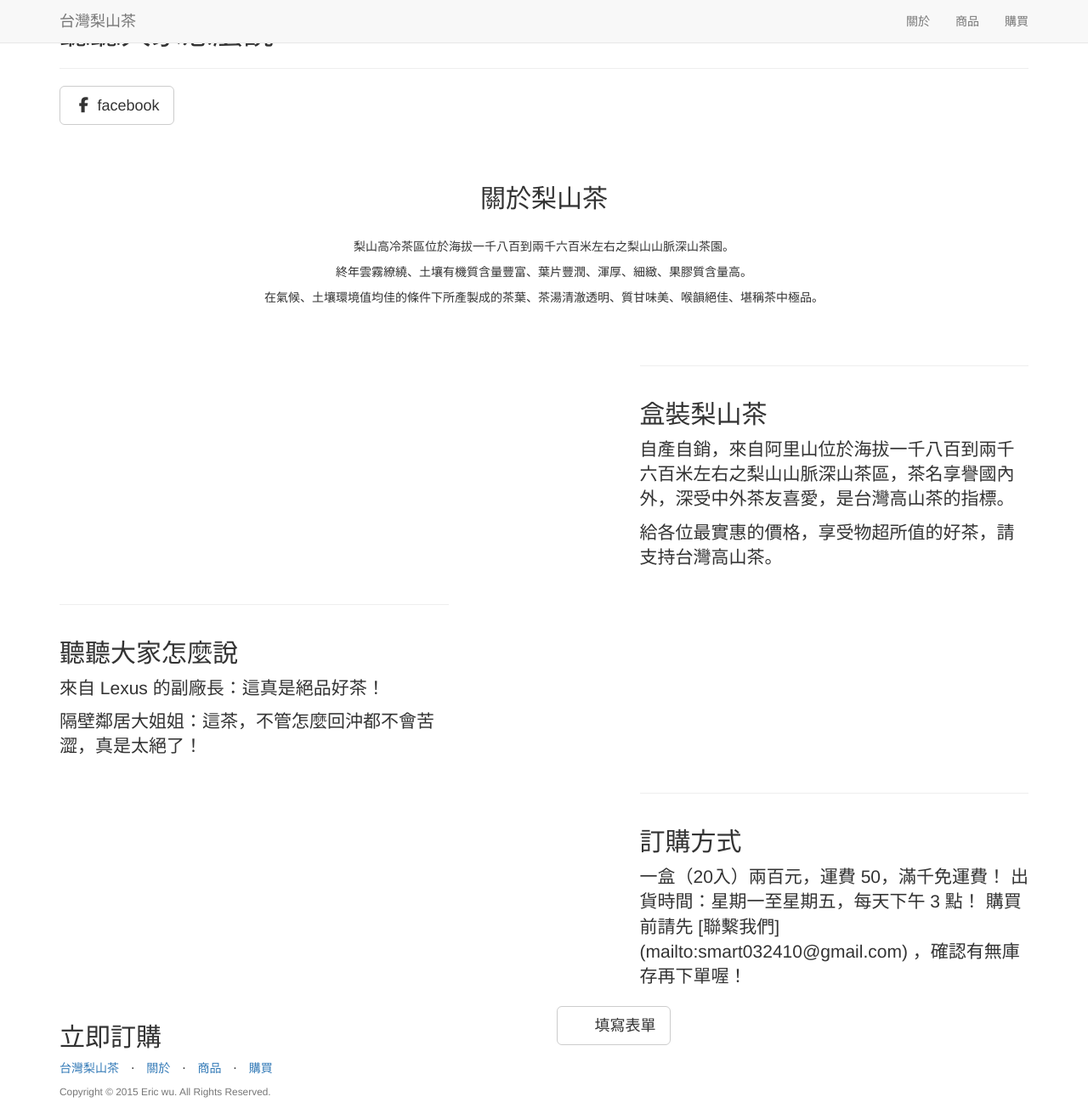
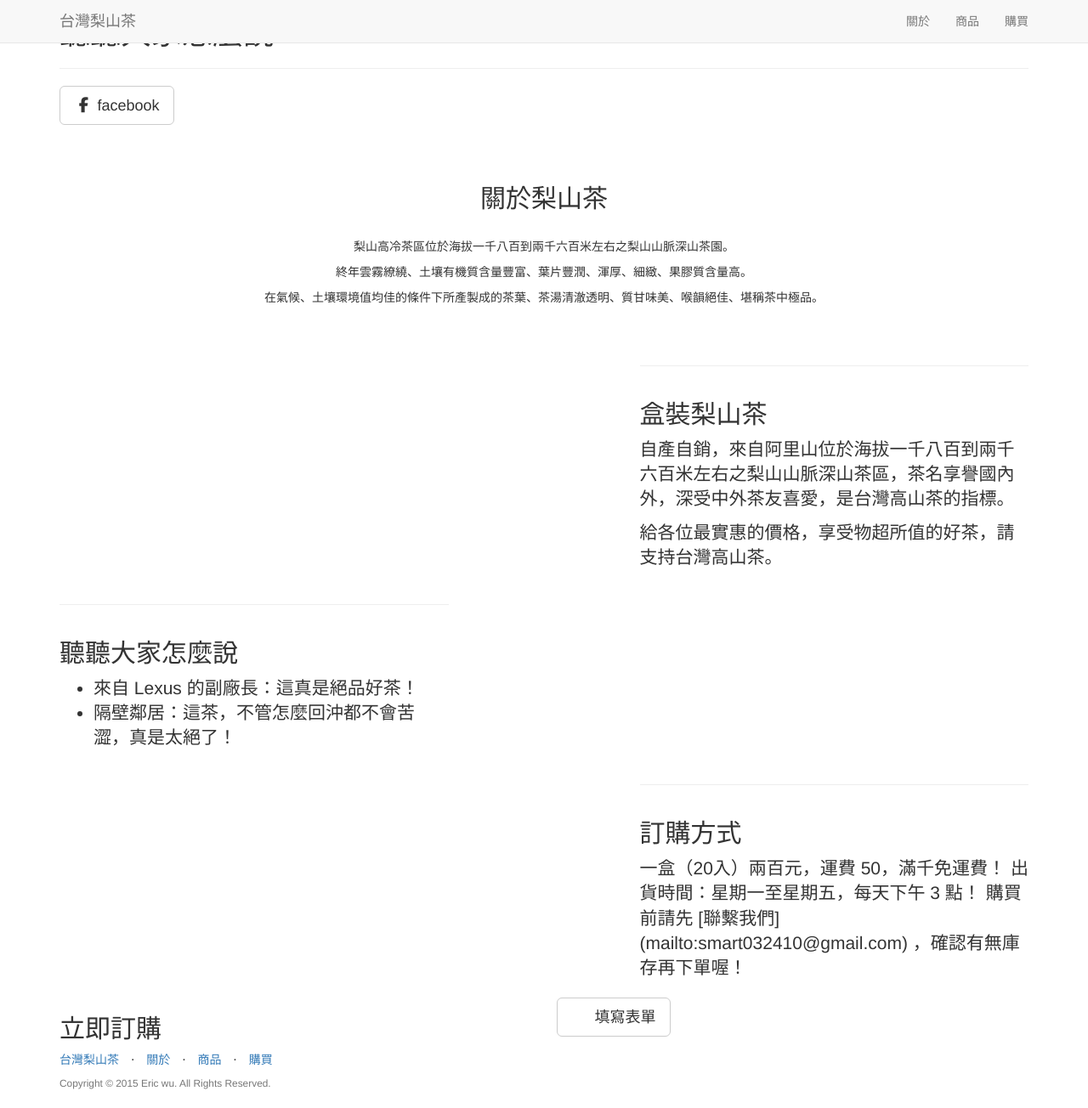
Before and after one commit to eric0324/Lishan_Tea, a Jekyll site: the page built from _posts/2014-09-22-services-2.markdown, in a window 1280 px wide and 1304 px high. Shown: the whole window at 85% size. Built offline with Jekyll 4.4.1, drawn with Linux system fonts in a browser that asks for light colours; nearby versions of some CDN libraries; library files that are not in the unit come from our copies.

Commit message:
add comment

```diff
--- a/_posts/2014-09-22-services-2.markdown
+++ b/_posts/2014-09-22-services-2.markdown
@@ -5,6 +5,5 @@ category: Services
 title: 聽聽大家怎麼說
 description: |
 ---
-來自 Lexus 的副廠長：這真是絕品好茶！
-
-隔壁鄰居大姐姐：這茶，不管怎麼回沖都不會苦澀，真是太絕了！
+* 來自 Lexus 的副廠長：這真是絕品好茶！
+* 隔壁鄰居：這茶，不管怎麼回沖都不會苦澀，真是太絕了！
```
